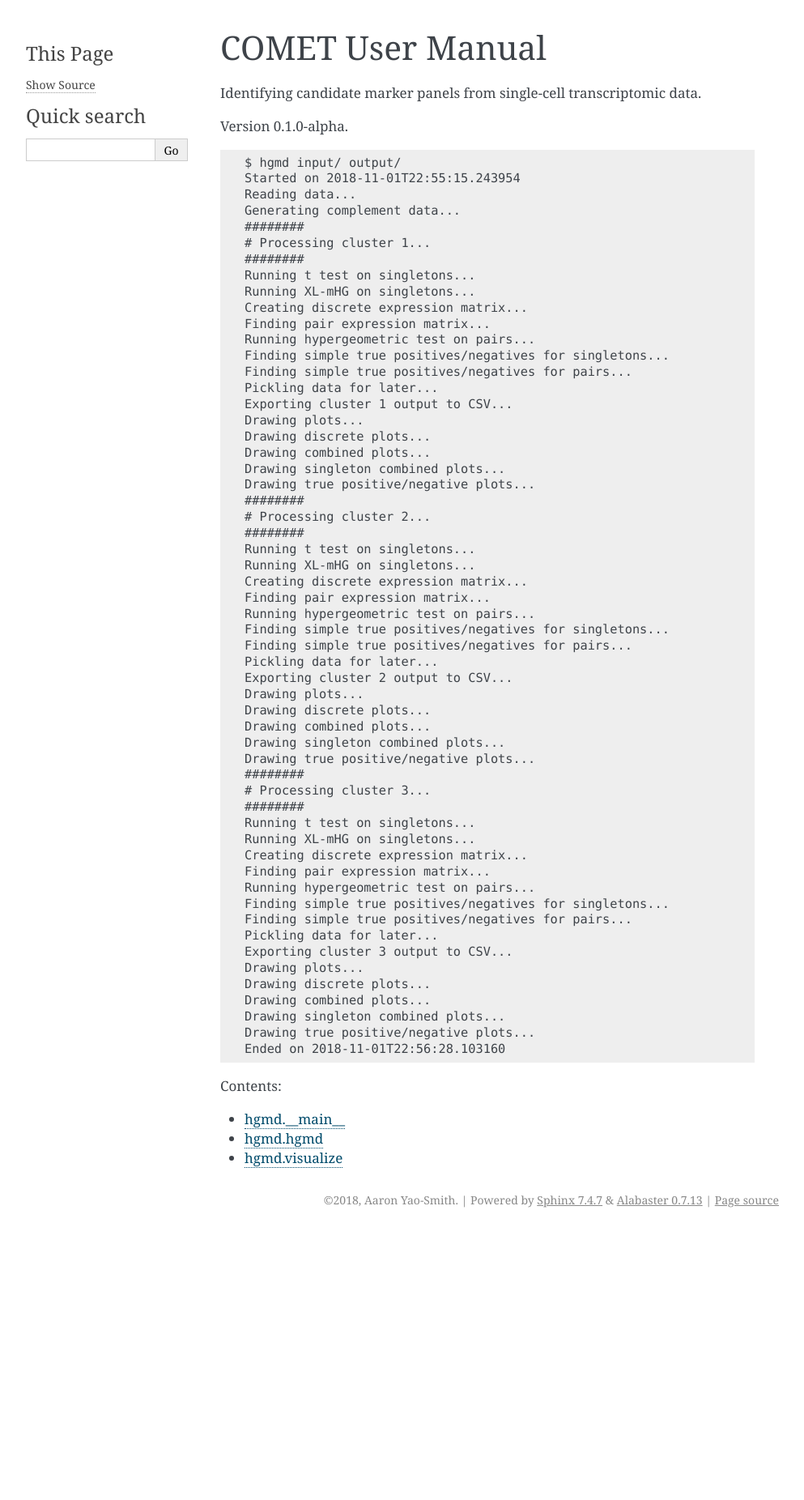
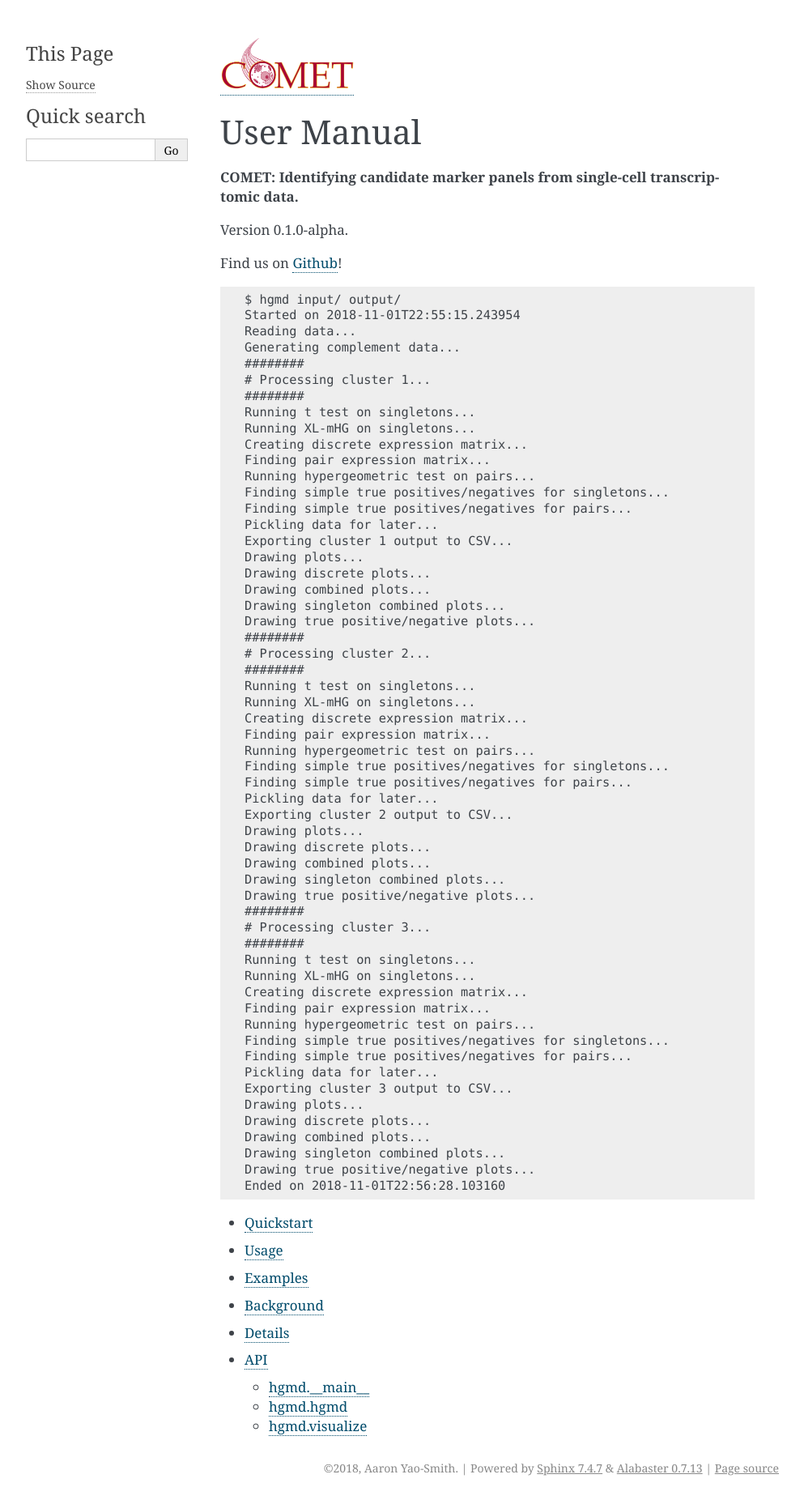
Before and after one commit to aaronyaosmith/comet-prototype, a Sphinx documentation site: the page built from docs/source/index.rst, in a window 1280 px wide. Shown: the whole page at 81% size, without its empty margins (148-1141 px from the left). Built offline with Sphinx 7.4.7, drawn with Linux system fonts in a browser that asks for light colours; the version number is read from the project's files by our own code; before the commit the page ends 1521 px from its top, so only the background shows below that.

```diff
--- /dev/null
+++ b/docs/source/background.rst
@@ -0,0 +1,6 @@
+Background
+===========
+
+Context for COMET usage.
+
+.. toctree::
--- /dev/null
+++ b/docs/source/details.rst
@@ -0,0 +1,6 @@
+Details
+=========
+
+Fine details of how COMET operates under the hood.
+
+.. toctree::
--- /dev/null
+++ b/docs/source/examples.rst
@@ -0,0 +1,6 @@
+Examples
+==========
+
+Examples of COMET usage.
+
+.. toctree::
--- a/docs/source/hgmd.rst
+++ b/docs/source/hgmd.rst
@@ -3,3 +3,5 @@ hgmd.hgmd
 
 .. automodule:: hgmd.hgmd
     :members:
+
+.. toctree::
--- a/docs/source/index.rst
+++ b/docs/source/index.rst
@@ -1,10 +1,18 @@
-COMET User Manual
+.. _Github: https://github.com/aaronyaosmith/HG_marker_detection
+
+.. |comet| image:: _static/COMET.png
+   :width: 25%
+
+|comet|
+
+User Manual
 =====================================
 
-Identifying candidate marker panels from single-cell transcriptomic data.
+**COMET: Identifying candidate marker panels from single-cell transcriptomic data.**
 
 Version |release|.
 
+Find us on Github_!
 
 .. code-block:: none
 
@@ -65,11 +73,12 @@ Version |release|.
     Drawing true positive/negative plots...
     Ended on 2018-11-01T22:56:28.103160
 
+.. toctree::
+   :maxdepth: 2
 
-.. toctree::
-     :maxdepth: 2
-     :caption: Contents:
-
-     main
-     hgmd
-     visualize
+   quickstart
+   usage
+   examples
+   background
+   details
+   api
--- a/docs/source/main.rst
+++ b/docs/source/main.rst
@@ -3,3 +3,5 @@ hgmd.__main__
 
 .. automodule:: hgmd.__main__
     :members:
+
+.. toctree::
--- /dev/null
+++ b/docs/source/quickstart.rst
@@ -0,0 +1,6 @@
+Quickstart
+===========
+
+Barebones installation/usage instructions.
+
+.. toctree::
--- /dev/null
+++ b/docs/source/usage.rst
@@ -0,0 +1,6 @@
+Usage
+======
+
+Instructions for usage of COMET.
+
+.. toctree::
--- a/docs/source/visualize.rst
+++ b/docs/source/visualize.rst
@@ -3,3 +3,5 @@ hgmd.visualize
 
 .. automodule:: hgmd.visualize
     :members:
+
+.. toctree::
```
Also changed, not shown: docs/source/api.rst (added, +11 -0 lines), docs/source/_static/COMET.png (added).
